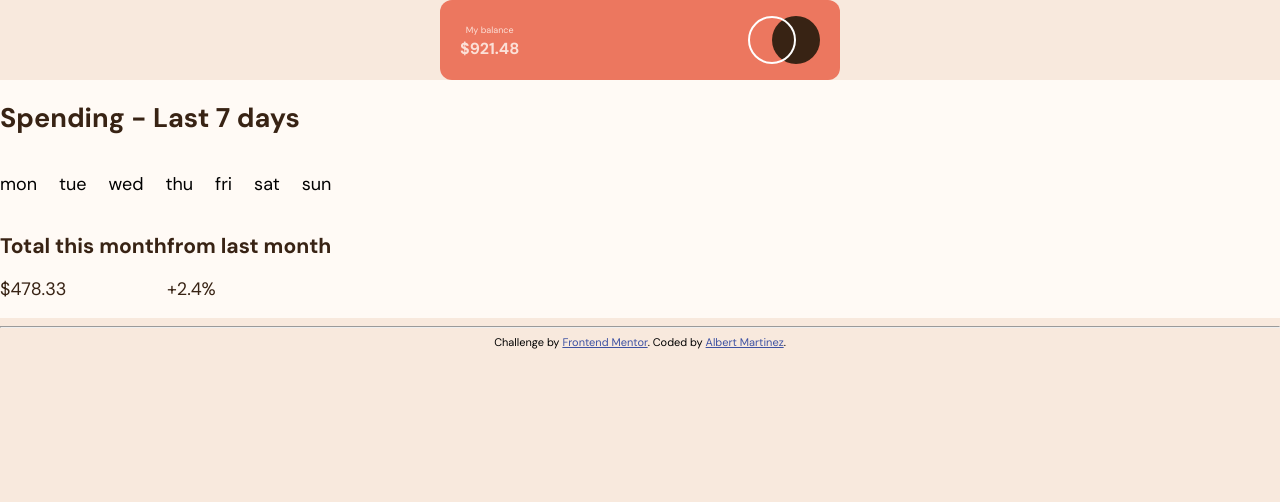
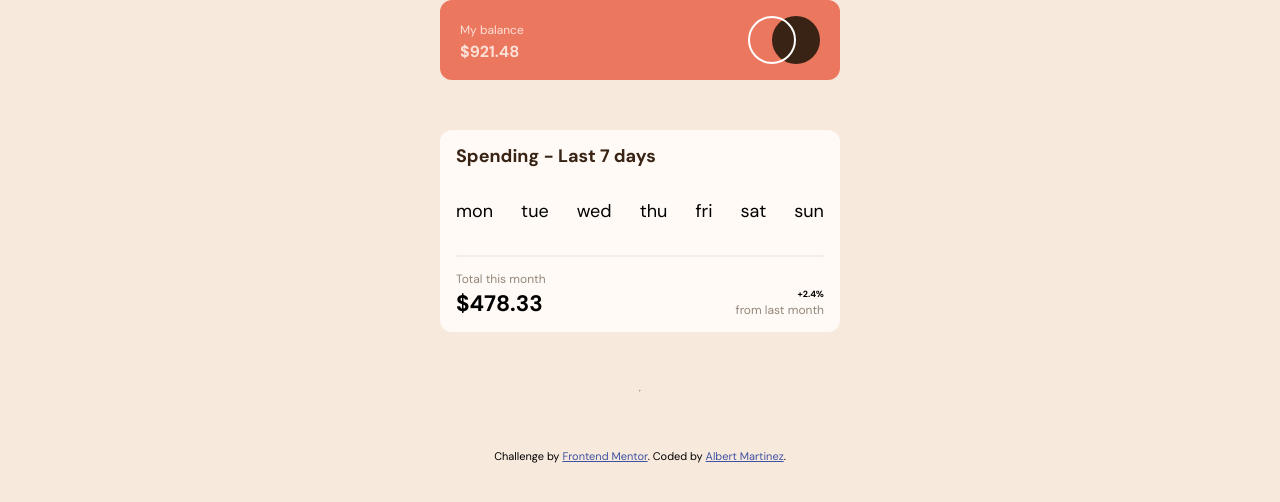
Before and after one commit to ialbertmartinez/expenses-chart, a plain HTML site: page index.html in a window 1280 px wide. Drawn offline with Linux system fonts and the light colour scheme.

Commit message:
add main content layout, positioning and styles

```diff
--- a/data.json
+++ b/data.json
@@ -1,4 +1,4 @@
-[
+export const BALANCES = [
   {
     "day": "mon",
     "amount": 17.45
--- a/index.html
+++ b/index.html
@@ -31,11 +31,12 @@
 			}
 		</style>
 	</head>
-	<body>
+
+	<body class="page">
 		<header class="header">
 			<div class="header__column header__column_balance">
-				<h1 class="header__field field__title">My balance</h1>
-				<p class="header__field field__value_balance">&dollar;921.48</p>
+				<h1 class="field field__title field__title_header">My balance</h1>
+				<p class="field field__value field__value_balance">&dollar;921.48</p>
 			</div>
 			<div class="header__column">
 				<img
@@ -83,15 +84,26 @@
 						</div>
 					</div>
 				</section>
+				<div class="main__divider"></div>
 				<footer class="main__footer footer">
-					<div class="footer__column">
-						<h3 class="footer__field-title">Total this month</h3>
-						<p class="footer__field-value_spending">$478.33</p>
+					<!-- <div class="footer__columns"> -->
+					<!-- col 1 -->
+					<div class="footer__column footer__column_spent">
+						<h3 class="field field__title field__title_footer">
+							Total this month
+						</h3>
+						<p class="field field__value field__value_spent">$478.33</p>
 					</div>
-					<div class="footer__column">
-						<h3 class="footer__field-title">from last month</h3>
-						<p class="footer__field-value_changed">+2.4%</p>
+					<!-- /col 1 -->
+					<!-- col 2 -->
+					<div class="footer__column footer__column_change">
+						<h3 class="field field__title field__title_footer-reverse">
+							from last month
+						</h3>
+						<p class="field field__value field__value_change">+2.4%</p>
 					</div>
+					<!-- /col 2 -->
+					<!-- </div> -->
 				</footer>
 			</div>
 		</main>
@@ -104,5 +116,6 @@
 				>Frontend Mentor</a
 			>. Coded by <a href="https://ialbertmartinez.com">Albert Martinez</a>.
 		</div>
+		<script src="scripts/main.js"></script>
 	</body>
 </html>
--- a/style.css
+++ b/style.css
@@ -1,6 +1,9 @@
-body {
+.page {
 	background: hsl(27, 66%, 92%);
 	font-family: "DM Sans", Arial, sans-serif;
+	display: flex;
+	flex-direction: column;
+	gap: 50px;
 }
 /* soft red: bg and bar-graph:normal */
 .header {
@@ -10,7 +13,7 @@ body {
 	flex-flow: row nowrap;
 	align-items: center;
 	justify-content: space-between;
-	max-width: 400px;
+	min-width: 400px;
 	margin: 0 auto;
 	padding: 16px 20px;
 	border-radius: 12px;
@@ -21,36 +24,47 @@ body {
 	max-width: 50%;
 	display: flex;
 	flex-flow: row nowrap;
-	justify-content: center;
-	align-content: center;
-	align-items: center;
+	align-items: flex-start;
 }
 
 .header__column_balance {
 	flex-flow: column nowrap;
 }
-
-.header__field {
+/*
+.field = font-family
+.field__title = font-size
+.field__title_footer = font-color
+*/
+.field {
 	box-sizing: border-box;
 	font-family: "DM Sans", Arial, sans-serif;
 	margin: 0;
 	padding: 0;
-	color: hsla(33, 100%, 98%, 80%);
+	/* color: hsla(33, 100%, 98%, 80%); */
 }
 
 .field__title {
 	box-sizing: border-box;
 	line-height: 2;
-	font-size: xx-small;
+	font-size: 12px;
 	font-weight: 400;
 }
 
-.field__value_balance {
+.field__title_header {
+	color: hsla(33, 100%, 98%, 80%);
+	text-align: left;
+}
+
+.field__value {
 	box-sizing: border-box;
+	font-weight: 700;
 	margin: 0;
 	padding: 0;
+}
+
+.field__value_balance {
 	line-height: 1.3;
-	font-weight: 700;
+	color: hsla(33, 100%, 98%, 80%);
 }
 
 .header__logo {
@@ -63,17 +77,41 @@ body {
 
 /* cream: main content bg */
 .main {
-	background: hsl(33, 100%, 98%);
+	box-sizing: border-box;
 	display: flex;
-	flex-flow: column nowrap;
-	align-items: flex-start;
+	flex-flow: row nowrap;
 	max-width: 1440px;
-	margin: auto;
+	margin: 0 auto;
+	/* padding: 16px 20px; */
+	/* background: #fffaf5; */
+	/* flex-flow: column nowrap; */
+	/* align-items: flex-start; */
 }
 
 .main__wrapper {
-	max-width: 50%;
+	box-sizing: border-box;
+	display: flex;
+	flex-flow: column nowrap;
+	align-items: stretch-between;
+	gap: 16px;
+	/* width: 100%; */
+	background: #fffaf5;
+	min-width: 400px;
 	font-size: 18px;
+	padding: 16px;
+	border-radius: 12px;
+}
+
+/* dark brown: main-body-text */
+.main__header-text {
+	color: hsl(25, 47%, 15%);
+	margin: 0;
+	padding: 0;
+	margin-block: 0;
+	margin-inline: 0;
+	font-size: 18px;
+	font-family: "DM Sans", "Source Sans Pro", sans-serif;
+	font-weight: 700;
 }
 
 .chart {
@@ -89,22 +127,84 @@ body {
 .bar__graph.active {
 	background-color: hsl(186, 34%, 60%);
 }
-
-/* dark brown: main-body-text */
-.main__header-text {
-	color: hsl(25, 47%, 15%);
+.main__divider {
+	box-sizing: border-box;
+	overflow: visible;
+	height: 2px;
+	display: block;
+	background: transparent;
+	box-shadow: inset 0 0 1px hsl(28, 10%, 53%);
+}
+/* medium brown: field-title */
+.main__footer {
+	box-sizing: border-box;
+	display: grid;
+	grid-template-areas: "spent change";
+	/* box-sizing: border-box;
+	background: hsl(33, 100%, 98%);
+	display: flex;
+	flex-flow: row nowrap;
+	align-items: center;
+	justify-content: space-between;
+	min-width: 400px;
+	margin: 0 auto;
+	padding: 16px 20px;
+	border-radius: 12px; */
 }
 
-/* medium brown: field-title */
-.footer {
-	background: hsl(33, 100%, 98%);
-
-	/* color: hsl(28, 10%, 53%); */
-	color: hsl(25, 47%, 15%);
-	display: flex;
-	flex-flow: row nowrap;
-	align-items: space-between;
-	max-width: 1440px;
+.footer__columns {
+	box-sizing: border-box;
+	display: grid;
+	grid-template-areas: "spent change";
+	/* justify-content: space-between; */
+	/* align-items: space-between; */
+	/* max-width: 50%	; */
+	/* min-width: 400px; */
 }
 
+.footer__column {
+	min-width: 50%;
+	display: flex;
+	flex-flow: column nowrap;
+	justify-content: center;
+}
+
+.footer__column_spent {
+	grid-area: spent;
+}
+
+.field__title_footer {
+	color: hsl(28, 10%, 53%);
+	line-height: 1;
+	margin-top: auto;
+	padding-bottom: 4px;
+}
+
+.footer__value {
+	color: hsl(25, 47%, 15%);
+	font-weight: 700;
+}
+
+.field__value_spent {
+	font-size: 1.4rem;
+	line-height: 1;
+	padding-top: 4px;
+}
+
+.footer__column_change {
+	flex-flow: column-reverse nowrap;
+	grid-area: change;
+	align-items: flex-end;
+}
+
+.field__title_footer-reverse {
+	color: hsl(28, 10%, 53%);
+	line-height: 1;
+}
+
+.field__value_change {
+	margin-top: auto;
+	font-size: xx-small;
+	padding-bottom: 4px;
+}
 /* Very pale orange: */
```
Also changed, not shown: scripts/main.js (added).
